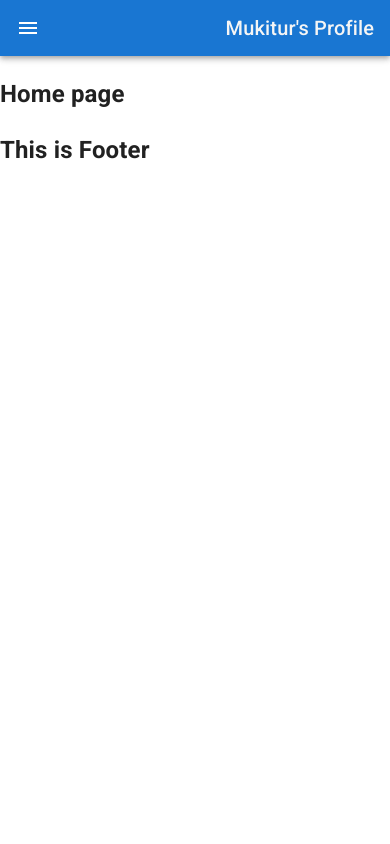
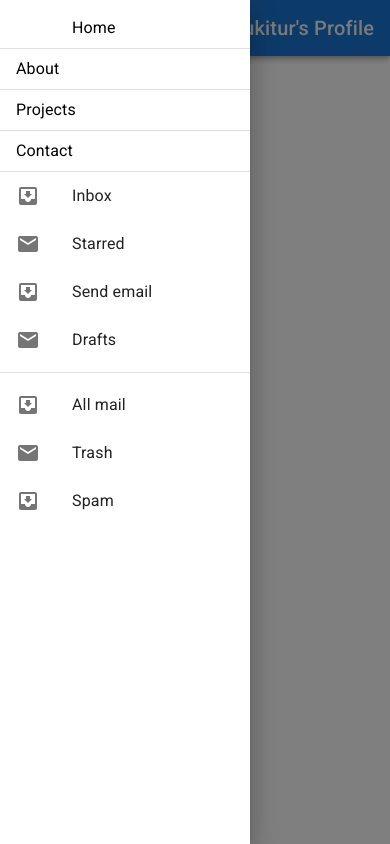
Before and after one commit to mukitur/Portfolio-Mukitur, a React (Create React App) app: page / in a window 390 px wide. Both pictures are taken after a click on the button "menu". Built offline with nearby package versions, Linux system fonts and the light colour scheme.

Commit message:
responsive navbar done

```diff
--- a/src/Shared/Navigation/Navigation.js
+++ b/src/Shared/Navigation/Navigation.js
@@ -9,6 +9,14 @@ import MenuIcon from '@mui/icons-material/Menu';
 import { Link } from 'react-router-dom';
 import { makeStyles } from '@mui/styles';
 import { useTheme } from '@mui/material';
+import Drawer from '@mui/material/Drawer';
+import List from '@mui/material/List';
+import Divider from '@mui/material/Divider';
+import ListItem from '@mui/material/ListItem';
+import ListItemIcon from '@mui/material/ListItemIcon';
+import ListItemText from '@mui/material/ListItemText';
+import InboxIcon from '@mui/icons-material/MoveToInbox';
+import MailIcon from '@mui/icons-material/Mail';
 
 const Navigation = () => {
     const theme = useTheme();
@@ -31,12 +39,81 @@ const Navigation = () => {
           [theme.breakpoints.down('sm')]: {
             textAlign: 'right'
         }
+        },
+        mobileNavItem: {
+          textDecoration: 'none',
+          color: "black"
         }
 
     })
 
-    const {navItem, navIcon, navItemContainer, navLogo} = useStyle();
+    const {navItem, navIcon, navItemContainer, navLogo, mobileNavItem } = useStyle();
+
+    //drawer add
+
+    const [state, setState] = React.useState(false);
+
+    /* const toggleDrawer = (anchor, open) => (event) => {
+      if (event.type === 'keydown' && (event.key === 'Tab' || event.key === 'Shift')) {
+        return;
+      }
+
+      setState({ ...state, [anchor]: open });
+    };
+   */
+    const list = (
+      <Box
+        sx={{ width:250 }}
+        role="presentation"
+        //onClick={toggleDrawer(anchor, false)}
+        //onKeyDown={toggleDrawer(anchor, false)}
+      >
+        <List>
+
+          <ListItem button>
+          <ListItemIcon>
+
+              </ListItemIcon>
+              <Link className={mobileNavItem} to ="/">Home</Link>
+          </ListItem>
+          <Divider />
+          <ListItem button>
+              <Link className={mobileNavItem} to ="/about">About</Link>
+          </ListItem>
+          <Divider />
+          <ListItem button>
+              <Link className={mobileNavItem} to ="/projects">Projects</Link>
+          </ListItem>
+          <Divider />
+          <ListItem button>
+              <Link  className={mobileNavItem}to ="/contact">Contact</Link>
+          </ListItem>
+          <Divider />
+          {['Inbox', 'Starred', 'Send email', 'Drafts'].map((text, index) => (
+            <ListItem button key={text}>
+              <ListItemIcon>
+                {index % 2 === 0 ? <InboxIcon /> : <MailIcon />}
+              </ListItemIcon>
+              <ListItemText primary={text} />
+            </ListItem>
+          ))}
+        </List>
+        <Divider />
+        <List>
+          {['All mail', 'Trash', 'Spam'].map((text, index) => (
+            <ListItem button key={text}>
+              <ListItemIcon>
+                {index % 2 === 0 ? <InboxIcon /> : <MailIcon />}
+              </ListItemIcon>
+              <ListItemText primary={text} />
+            </ListItem>
+          ))}
+        </List>
+      </Box>
+    );
+
     return (
+      <>
           <Box sx={{ flexGrow: 1 }}>
             <AppBar position="sticky">
               <Toolbar>
@@ -46,6 +123,7 @@ const Navigation = () => {
                     color="inherit"
                     aria-label="menu"
                     className={navIcon}
+                    onClick={()=>setState(true)}
                     sx={{ mr: 2 }}
                   >
                   <MenuIcon/>
@@ -63,6 +141,20 @@ const Navigation = () => {
               </Toolbar>
             </AppBar>
           </Box>
+
+          <div>
+
+        <React.Fragment>
+          <Drawer
+            open={state}
+            onClose={()=>setState(false)}
+          >
+            {list}
+          </Drawer>
+        </React.Fragment>
+
+    </div>
+        </>
       );
 };
 
```
Lines whose indentation alone changed are shown as unchanged.
